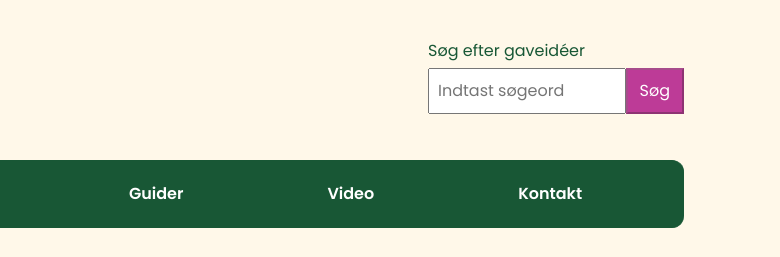
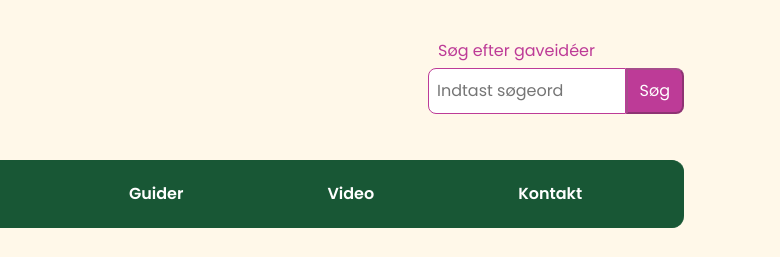
Before and after one commit to susmajdiananielsen/projekt2-github, a plain HTML site: page index.html in a window 1280 px wide. Shown: the top 257 px of the page, 500-1280 px from the left. Drawn offline with Linux system fonts and the light colour scheme.

Commit message:
søgefelt

```diff
--- a/css/kontakt.css
+++ b/css/kontakt.css
@@ -35,7 +35,6 @@
     color: #24352a;
     font: inherit;
 }
-
 
 
 .kontaktform textarea {
--- a/css/style.css
+++ b/css/style.css
@@ -144,11 +144,15 @@ body {
 .soegning label {
     display: block;
     margin-bottom: 0.25rem;
+    margin-left: 10px;
+    color: #BD3B97;
+
 }
 
 .soegefelt {
     /* En separat Flexbox-række til selve feltet og knappen. */
     display: flex;
+
 }
 
 .soegefelt input {
@@ -156,6 +160,8 @@ body {
     min-width: 0; /* Lader feltet krympe, hvis pladsen er trang. */
     padding: 0.5rem;
     font: inherit;
+    border-radius: 0.5rem 0rem 0.0rem 0.5rem;
+    border: 1px solid #BD3B97;
 }
 
 .soegefelt button {
@@ -163,8 +169,11 @@ body {
     font: inherit;
     background-color: #BD3B97;
     color: #fff;
+    border-radius: 0rem 0.5rem 0.5rem 0rem;
 
 }
+
+
 
 .logo {
     /* Linket får en bredde og kan krympe på en smal skærm. */
```
